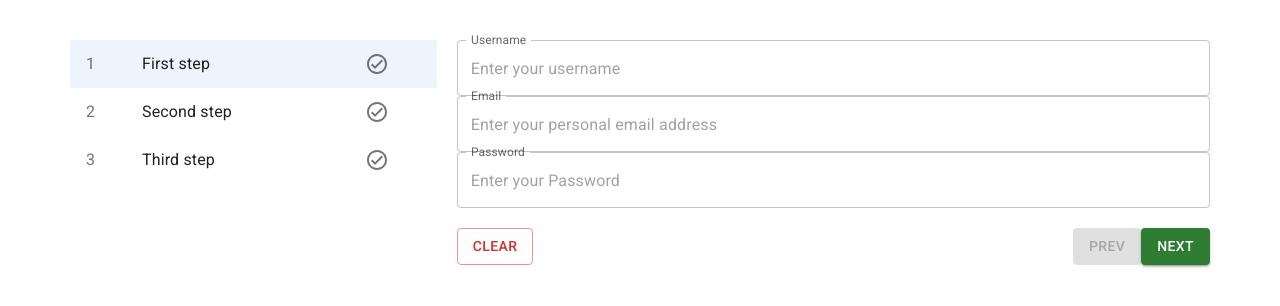
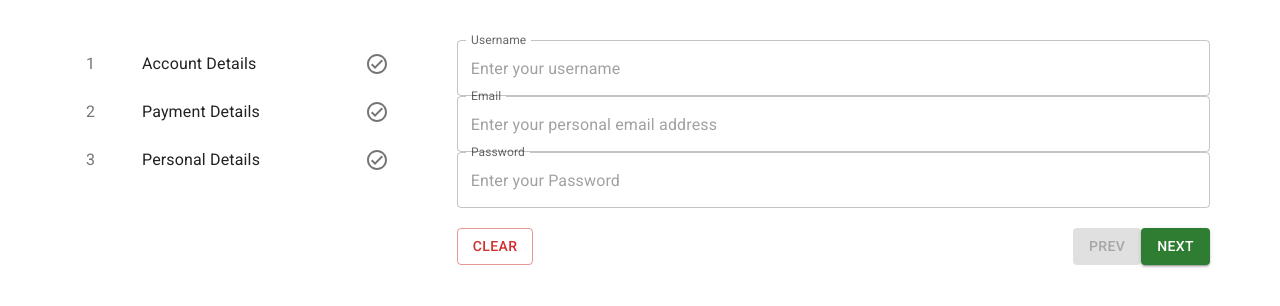
Before and after one commit to emilsultanov/react-multi-step-form, a React (Create React App) app: page / in a window 1280 px wide. Shown: the top 306 px of the page. Built offline with nearby package versions, Linux system fonts and the light colour scheme.

Commit message:
Define steps object outside of MultiStepFormWrapper and pass it as prop

```diff
--- a/src/App.tsx
+++ b/src/App.tsx
@@ -1,12 +1,35 @@
 import React from 'react';
 import {Box} from "@mui/material";
 import {MultiStepFormWrapper} from "./components/MultiStepFormWrapper";
+import {AccountDetails} from "./components/AccountDetails";
+import {PaymentDetails} from "./components/PaymentDetails";
+import {PersonalDetails} from "./components/PersonalDetails";
+import {IStep} from "./components/types";
+
+
+const steps: Array<IStep> = [
+  {
+    id: 1,
+    label: 'Account Details',
+    stepForm: AccountDetails,
+  },
+  {
+    id: 2,
+    label: 'Payment Details',
+    stepForm: PaymentDetails,
+  },
+  {
+    id: 3,
+    label: 'Personal Details',
+    stepForm: PersonalDetails,
+  }
+];
 
 
 function App() {
   return (
     <Box className="app">
-      <MultiStepFormWrapper/>
+      <MultiStepFormWrapper steps={steps}/>
     </Box>
   );
 }
--- a/src/components/MultiStepFormContent.tsx
+++ b/src/components/MultiStepFormContent.tsx
@@ -5,16 +5,16 @@ interface IMultiStepFormContentProps {
   children: ReactNode;
   isLastStep: boolean;
   isFirstStep: boolean;
-  onPrevClick: () => void;
-  onNextClick: () => void;
+  handlePrevClick: () => void;
+  handleNextClick: () => void;
 }
 
 export function MultiStepFormContent({
                                        children,
                                        isFirstStep,
                                        isLastStep,
-                                       onPrevClick,
-                                       onNextClick
+                                       handlePrevClick,
+                                       handleNextClick
                                      }: IMultiStepFormContentProps) {
 
 
@@ -29,12 +29,12 @@ export function MultiStepFormContent({
             <Button variant="outlined" color="error">Clear</Button>
           </Grid>
           <Grid item>
-            <Button variant={'contained'} disabled={isFirstStep} onClick={() => onPrevClick()}>Prev</Button>
+            <Button variant={'contained'} disabled={isFirstStep} onClick={handlePrevClick}>Prev</Button>
             <Button
               color={'success'}
               variant={'contained'}
               disabled={isLastStep}
-              onClick={() => onNextClick()}
+              onClick={handleNextClick}
             >
               {isLastStep ? 'Submit' : 'Next'}
             </Button>
--- a/src/components/MultiStepFormWrapper.tsx
+++ b/src/components/MultiStepFormWrapper.tsx
@@ -5,74 +5,33 @@ import {MultiStepFormContent} from "./MultiStepFormContent";
 import {StepList} from "./StepList";
 
 import {IStep} from "./types";
-import {AccountDetails} from "./AccountDetails";
-import {PersonalDetails} from "./PersonalDetails";
-import {PaymentDetails} from "./PaymentDetails";
 
 
 interface IMultiStepFormWrapperProps {
+  steps: Array<IStep>
 }
 
 
-const forms = [<AccountDetails/>, <PersonalDetails/>, <PaymentDetails/>]
+export function MultiStepFormWrapper({steps}: IMultiStepFormWrapperProps) {
 
-export const initialSteps: IStep[] = [
-  {
-    stepId: 1,
-    prevStepId: undefined,
-    nextStepId: 2,
-    stepLabel: 'First step',
-    isSelected: false,
-    isValidated: false
-  },
-  {
-    stepId: 2,
-    prevStepId: 1,
-    nextStepId: 3,
-    stepLabel: 'Second step',
-    isSelected: false,
-    isValidated: false
-  },
-  {
-    stepId: 3,
-    prevStepId: 2,
-    nextStepId: undefined,
-    stepLabel: 'Third step',
-    isSelected: false,
-    isValidated: false
-  },
-];
+  const [currentStepId, setCurrentStepId] = useState<number>(1);
 
-export function MultiStepFormWrapper(props: IMultiStepFormWrapperProps) {
+  const handlePrevClick = useCallback(() => {
+    if (currentStepId > 0) {
+      setCurrentStepId(prevState => --prevState);
+    }
+  }, [currentStepId]);
 
-  const [steps, setSteps] = useState<IStep[]>(initialSteps);
-  const [currentStep, setCurrentStep] = useState<IStep>(initialSteps[0]);
-  const [formData, setFormData] = useState({})
+  const handleNextClick = useCallback(() => {
+    if (currentStepId < steps.length) {
+      setCurrentStepId(prevState => ++prevState);
+    }
+  }, [currentStepId, steps.length]);
 
-  const lastStepIndex: number = steps.length - 1;
-  const isFirstStep: boolean = currentStep.stepId === 1;
-  const isLastStep: boolean = lastStepIndex === currentStep.stepId - 1;
+  const StepForm = steps[currentStepId - 1].stepForm;
+  let isFirstStep: boolean = currentStepId === 1;
+  let isLastStep: boolean = currentStepId === steps.length;
 
-  const onSubmit = useCallback(() => {
-    console.log('submit event => ');
-  }, []);
-
-  const onPrevClick = useCallback(() => {
-    const _currentStep: IStep | undefined = steps.find(step => step.stepId === currentStep.prevStepId);
-    if (_currentStep) setCurrentStep(_currentStep);
-  }, [steps, isFirstStep, currentStep]);
-
-  const onNextClick = useCallback(() => {
-    const _currentStep: IStep | undefined = steps.find(step => step.stepId === currentStep.nextStepId);
-    const _steps = steps.map((step) => ({
-      ...step,
-      isValidated: step.stepId === currentStep.stepId ? true : step.isValidated
-    }));
-    setSteps(_steps);
-    if (_currentStep) setCurrentStep(_currentStep);
-  }, [steps, isLastStep, currentStep]);
-
-  const Form = forms[currentStep.stepId - 1];
 
   return (
     <Box pt={4}>
@@ -80,17 +39,17 @@ export function MultiStepFormWrapper(props: IMultiStepFormWrapperProps) {
         <Grid container spacing={2}>
           <Grid item md={4}>
             <MultiStepFormSidebar>
-              <StepList steps={steps} currentStep={currentStep}/>
+              <StepList steps={steps} currentStepId={currentStepId}/>
             </MultiStepFormSidebar>
           </Grid>
           <Grid item md={8}>
             <MultiStepFormContent
-              onPrevClick={onPrevClick}
-              onNextClick={onNextClick}
+              isLastStep={isLastStep}
               isFirstStep={isFirstStep}
-              isLastStep={isLastStep}
+              handlePrevClick={handlePrevClick}
+              handleNextClick={handleNextClick}
             >
-              {Form}
+              <StepForm/>
             </MultiStepFormContent>
           </Grid>
         </Grid>
--- a/src/components/PersonalDetails.tsx
+++ b/src/components/PersonalDetails.tsx
@@ -88,6 +88,7 @@ export function PersonalDetails() {
       <TextField
         select
         fullWidth
+        defaultValue={''}
         variant={'outlined'}
         autoComplete={'off'}
         name={'country'}
@@ -97,7 +98,7 @@ export function PersonalDetails() {
       >
         {
           countries.map(country => (
-            <MenuItem key={country} value={country}>
+            <MenuItem key={country} value={country.toLowerCase()}>
               {country}
             </MenuItem>
           ))
@@ -112,7 +113,7 @@ export function PersonalDetails() {
         >
           {
             genders.map(({label, value}) => (
-              <FormControlLabel value={value} control={<Radio/>} label={label}/>
+              <FormControlLabel key={value} value={value} control={<Radio/>} label={label}/>
             ))
           }
         </RadioGroup>
--- a/src/components/Step.tsx
+++ b/src/components/Step.tsx
@@ -1,20 +1,20 @@
 import React from 'react';
-import {ListItemButton, ListItemButtonProps, ListItemIcon, ListItemText} from "@mui/material";
+import {ListItemButton, ListItemIcon, ListItemText} from "@mui/material";
 import {CheckCircle, CheckCircleOutlined} from "@mui/icons-material";
 
 import {IStep} from "./types";
 
-
-interface IStepProps extends Omit<IStep, 'prevStepId' | 'nextStepId' | 'isSelected'>, ListItemButtonProps {
+interface Props extends Omit<IStep, 'stepForm'> {
+  isValidated: boolean
 }
 
-export function Step({stepId, stepLabel, isValidated, ...rest}: IStepProps) {
+export function Step({id, label, isValidated}: Props) {
   return (
-    <ListItemButton {...rest}>
+    <ListItemButton>
       <ListItemIcon>
-        {stepId}
+        {id}
       </ListItemIcon>
-      <ListItemText primary={stepLabel}/>
+      <ListItemText primary={label}/>
       <ListItemIcon>
         {isValidated ? <CheckCircle/> : <CheckCircleOutlined/>}
       </ListItemIcon>
--- a/src/components/StepForm.tsx
+++ b/src/components/StepForm.tsx
@@ -1,10 +1,7 @@
 import React from 'react';
-import {IForm} from "./types";
 
-interface IStepFormProps extends Pick<IForm, 'formId'> {
-}
 
-export function StepForm({formId}: IStepFormProps) {
+export function StepForm({formId = 1}) {
   return (
     <div>Form id - {formId}</div>
   );
--- a/src/components/StepList.tsx
+++ b/src/components/StepList.tsx
@@ -1,26 +1,26 @@
 import React from 'react';
 import {List} from "@mui/material";
+import {Step} from "./Step";
 import {IStep} from "./types";
-import {Step} from "./Step";
 
 
 interface IStepListProps {
-  currentStep: IStep;
-  steps: IStep[]
+  steps: Array<Omit<IStep, 'stepForm'>>;
+  currentStepId: number
 }
 
 
-export function StepList({steps, currentStep}: IStepListProps) {
+export function StepList({steps,currentStepId}: IStepListProps) {
+
   return (
     <List disablePadding>
       {
-        steps.map(({stepId, stepLabel, isValidated}) =>
+        steps.map(({id, label}) =>
           <Step
-            key={stepId}
-            stepId={stepId}
-            stepLabel={stepLabel}
-            isValidated={isValidated}
-            selected={stepId === currentStep.stepId}
+            id={id}
+            key={id}
+            label={label}
+            isValidated={id<currentStepId}
           />
         )
       }
```
Also changed, not shown: src/components/store.ts (deleted, +0 -48 lines), src/components/types.ts (+3 -24 lines).
